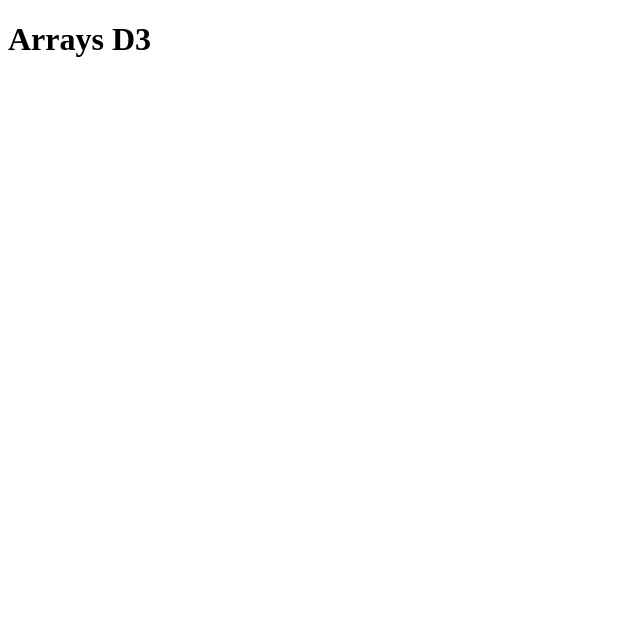
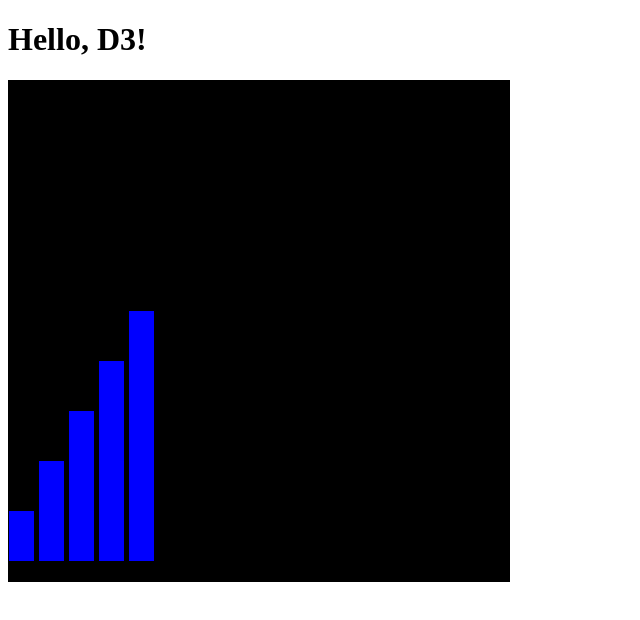
Before and after one commit to Toxicatamassa/freeCodeCamp_D3_exercise, a website: page Episode_6/index.html in a window 1280 px wide. Shown: the whole page, without its empty margins (0-640 px from the left). Drawn offline with nearby package versions, Linux system fonts and the light colour scheme.

Commit message:
Uppdaterar Episode 6 samt lägger till d3 modulen

```diff
--- a/Episode_6/index.html
+++ b/Episode_6/index.html
@@ -4,13 +4,12 @@
     <meta charset="UTF-8">
     <meta name="viewport" content="width=device-width, initial-scale=1.0">
     <title>Arrays D3</title>
-    <link rel="stylesheet" type="text/css" href="./styles.css">
+    <link rel="stylesheet" type="text/css" href="styles.css">
 </head>
 <body>
-    <h1>Arrays D3</h1>
-    <!-- Inkludera D3-biblioteket från unpkg CDN -->
-    <script src="https://unpkg.com/d3@7.3.0/dist/d3.min.js"></script>
-    <script src="./script.js"></script>
+    <h1 id="h1"></h1>
+
+    <script type="module" src="script.js"></script>
 
 </body>
 </html>
--- a/Episode_6/script.js
+++ b/Episode_6/script.js
@@ -0,0 +1,24 @@
+import * as D3 from '../node_modules/d3/dist/d3.js';
+
+
+d3.select('body').append('h1').text('Hello, D3!');
+
+// create a new SVG element
+const svg = d3.select('body').append('svg')
+    .attr('width', 500)
+    .attr('height', 500)
+    .style('border', '1px solid black')
+    .style('background-color', 'black');
+
+// create a bar chart
+const dataset = [5, 10, 15, 20, 25];
+
+svg.selectAll('rect')
+    .data(dataset)
+    .enter()
+    .append('rect')
+    .attr('x', (d, i) => i * 30)
+    .attr('y', (d) => 480 - d * 10)
+    .attr('width', 25)
+    .attr('height', (d) => d * 10)
+    .attr('fill', 'blue');
```
Also changed, not shown: package.json (added, +15 -0 lines), 1 other file.
